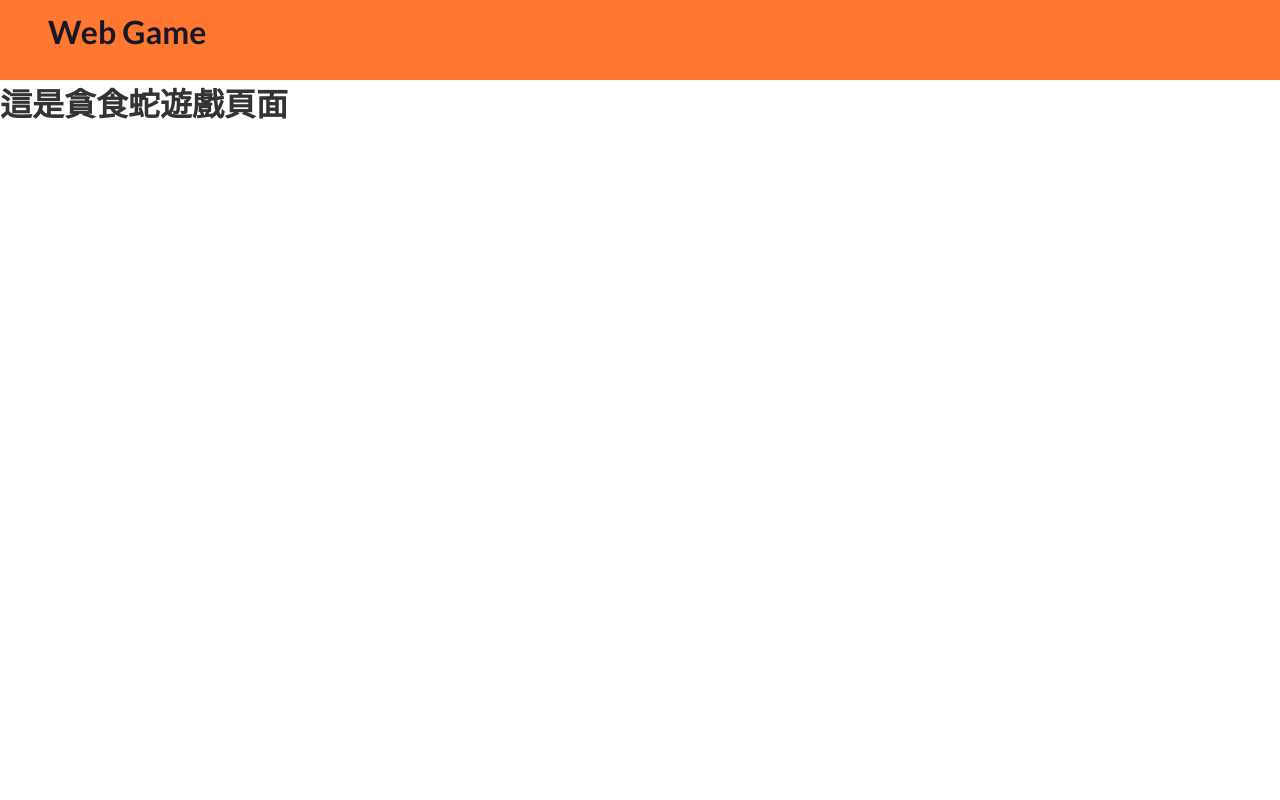
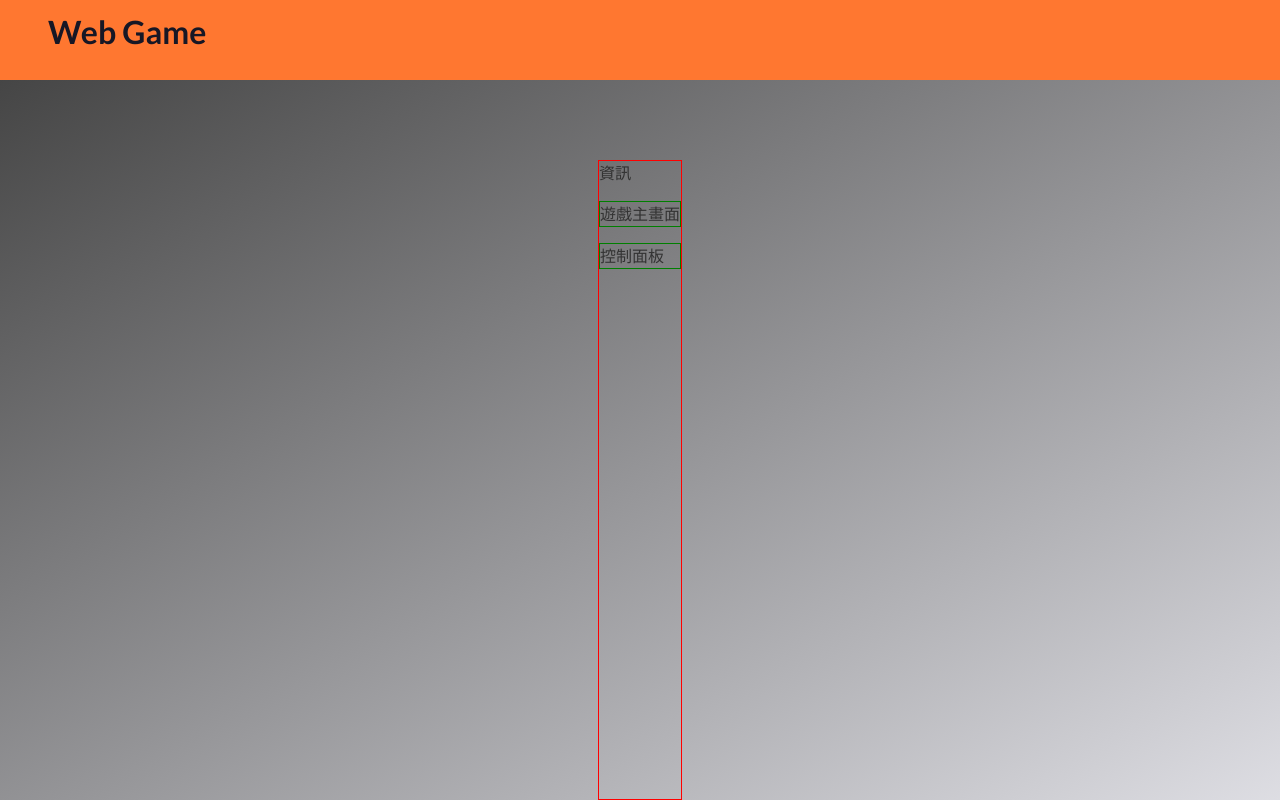
Before and after one commit to jeff0518/WebGame, a React (Vite) app: page /games/snake in a window 1280 px wide. Built offline with nearby package versions, Linux system fonts and the light colour scheme.

Commit message:
feat: setting up the basic screen for the snake game

```diff
--- /dev/null
+++ b/src/components/snake/index.module.scss
@@ -0,0 +1,7 @@
+.container {
+  border: 1px solid red;
+  & > *:not(:first-child) {
+    margin-top: 1rem;
+    border: 1px solid green;
+  }
+}
--- /dev/null
+++ b/src/components/snake/index.tsx
@@ -0,0 +1,13 @@
+import style from "./index.module.scss";
+
+function SnakeGame() {
+  return (
+    <div className={style.container}>
+      <div>資訊</div>
+      <div>遊戲主畫面</div>
+      <div>控制面板</div>
+    </div>
+  );
+}
+
+export default SnakeGame;
--- a/src/pages/SnakePage.tsx
+++ b/src/pages/SnakePage.tsx
@@ -1,8 +1,11 @@
+import SnakeGame from "../components/snake";
+import style from "../styles/Snake.module.scss";
+
 function SnakePage() {
   return (
-    <>
-      <h1>這是貪食蛇遊戲頁面</h1>
-    </>
+    <div className={style.container}>
+      <SnakeGame />
+    </div>
   );
 }
 
--- /dev/null
+++ b/src/styles/Snake.module.scss
@@ -0,0 +1,14 @@
+@use "../styles/colors" as color;
+
+.container {
+  width: 100%;
+  height: 90vh;
+  padding-top: 5rem;
+  background-image: linear-gradient(
+    to right bottom,
+    rgba(color.$gray-11, 0.8),
+    rgba(color.$gray-5, 0.8)
+  );
+  display: flex;
+  justify-content: center;
+}
```
